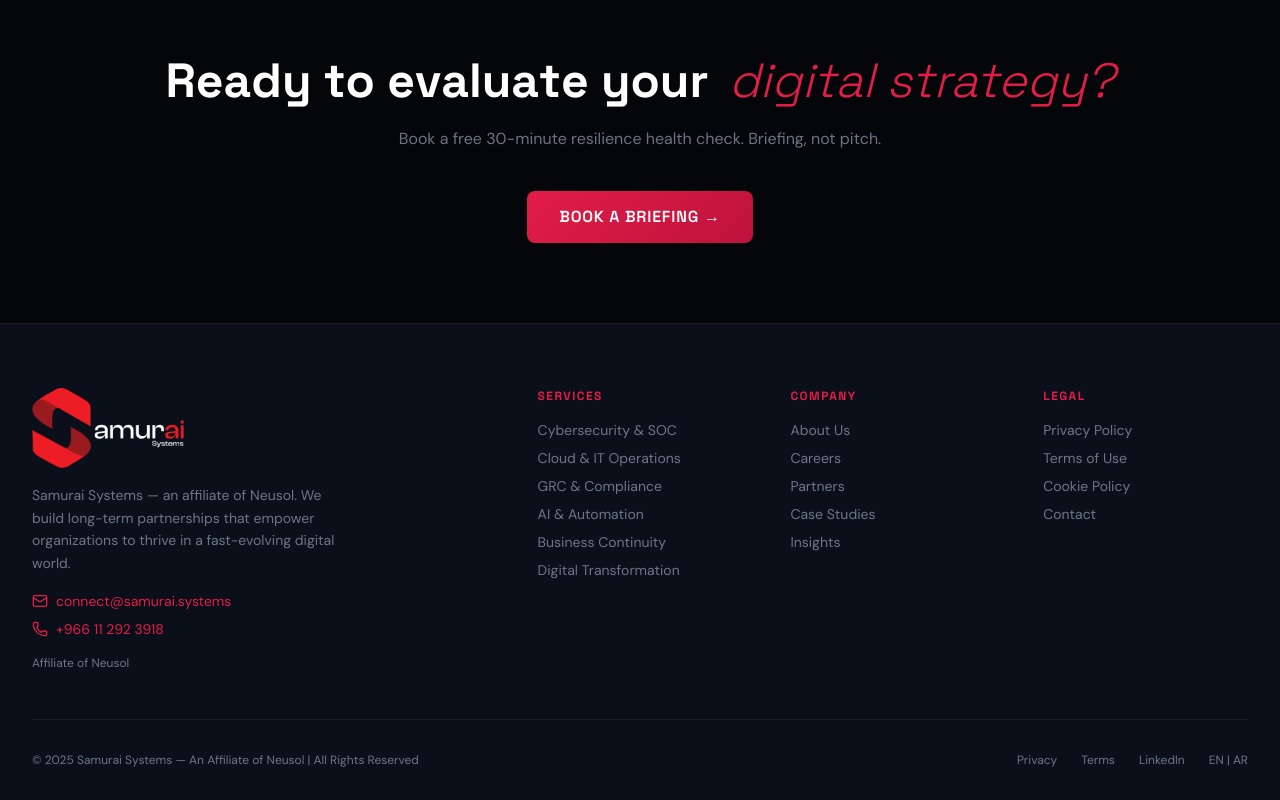
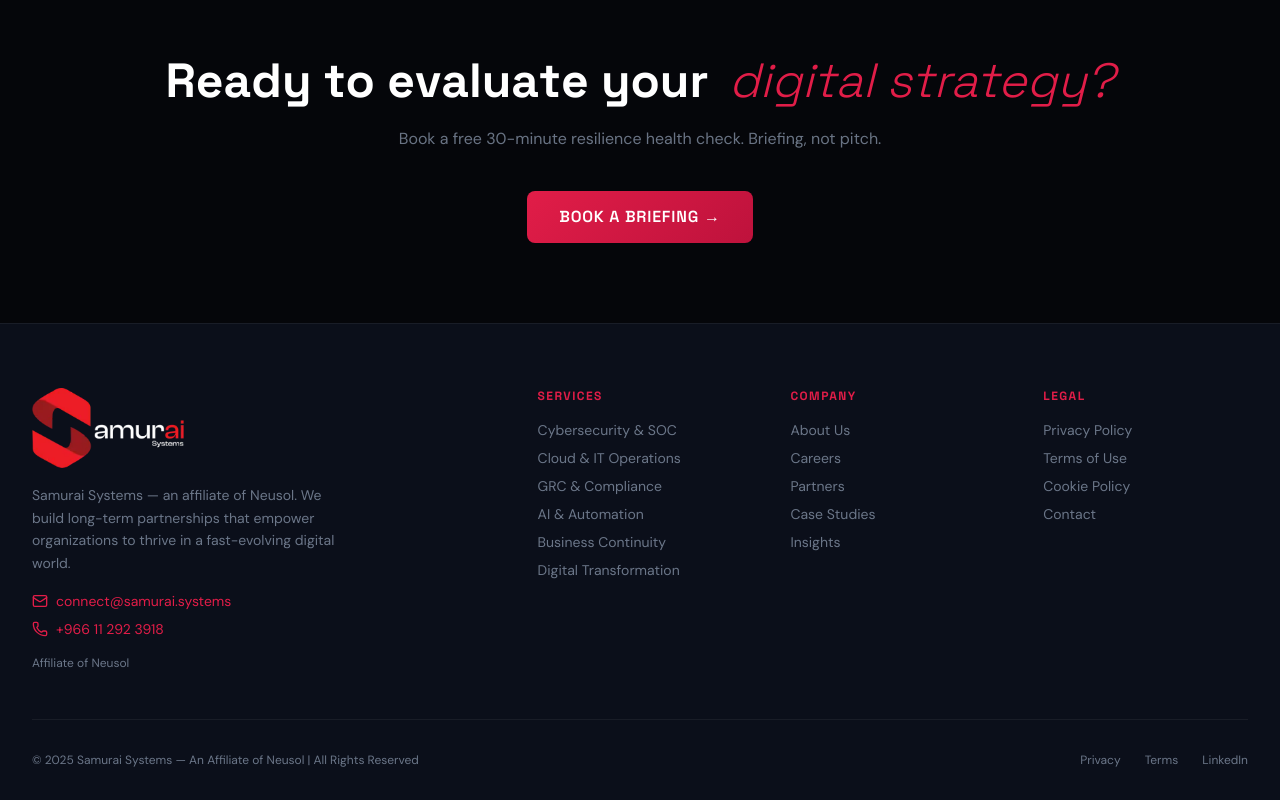
Before and after one commit to SamadKhanDev/summurai-copys, a Next.js app: page /new/en in a window 1280 px wide. Shown: the part 6108-6908 px from the top of the page. Built offline with nearby package versions, Linux system fonts and the light colour scheme; a web font is replaced by a local one.

Commit message:
Update text in footer

```diff
--- a/app/[locale]/components/Footer.tsx
+++ b/app/[locale]/components/Footer.tsx
@@ -192,7 +192,6 @@
             >
               {t("bottom.linkedin")}
             </a>
-            <span className="text-xs text-text-secondary">{t("bottom.languages")}</span>
           </div>
         </div>
       </div>
```
